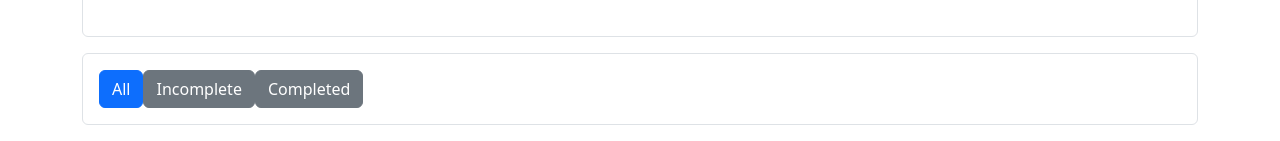
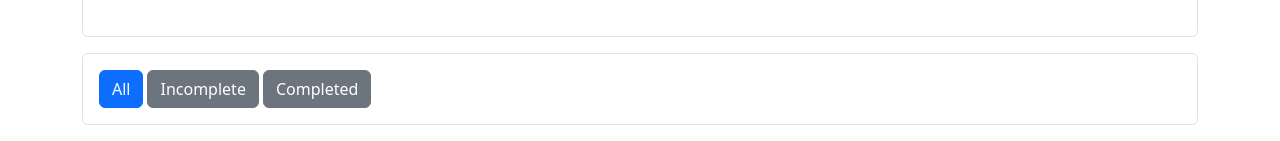
Before and after one commit to EmirCobanOfficial/React-Shopping-List, a React (Vite) app: page / in a window 1280 px wide. Shown: the part 155-296 px from the top of the page. Built offline with nearby package versions, Linux system fonts and the light colour scheme.

Commit message:
Update FilterButtons.jsx

```diff
--- a/src/components/FilterButtons.jsx
+++ b/src/components/FilterButtons.jsx
@@ -1,10 +1,10 @@
 export default function FilterButtons() {
   return (
     <div className="filter-buttons border rounded p-3 mb-3">
-      <button item-filter="all" className="btn btn-primary">
+      <button item-filter="all" className="btn btn-primary me-1">
         All
       </button>
-      <button item-filter="incomplete" className="btn btn-secondary">
+      <button item-filter="incomplete" className="btn btn-secondary me-1">
         Incomplete
       </button>
       <button item-filter="completed" className="btn btn-secondary">
```
